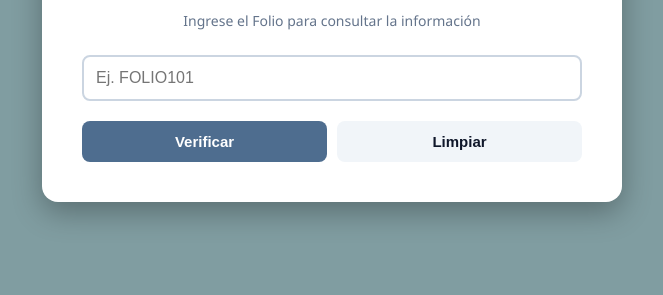
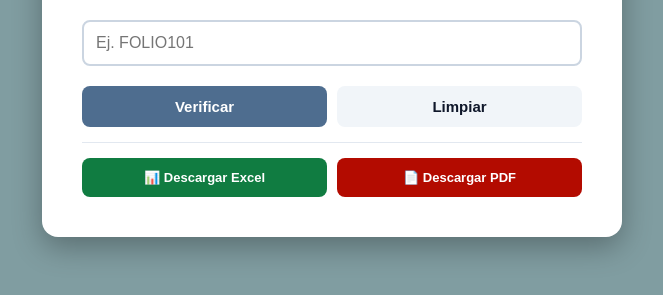
Before and after one commit to FisSLP-spec/sistema-nap, a website: page index1.html in a window 1280 px wide. Shown: the part 423-718 px from the top of the page, without its empty margins (308-971 px from the left). Drawn offline with Linux system fonts and the light colour scheme.

Commit message:
Update index1.html

```diff
--- a/index1.html
+++ b/index1.html
@@ -53,6 +53,15 @@
         .contenedor-botones {
             display: flex;
             gap: 10px;
+            margin-bottom: 15px;
+        }
+        /* Contenedor nuevo para los botones de reportes */
+        .contenedor-reportes {
+            display: flex;
+            gap: 10px;
+            border-top: 1px solid #e2e8f0;
+            padding-top: 15px;
+            margin-top: 15px;
         }
         button {
             flex: 1;
@@ -62,13 +71,14 @@
             border: none;
             border-radius: 8px;
             cursor: pointer;
+            transition: background-color 0.2s;
         }
         .btn-verificar {
             background-color: #4e6d8f !important;
             color: white;
         }
         .btn-verificar:hover {
-            background-color: #4338ca !important;
+            background-color: #3b5573 !important;
         }
 
         .btn-limpiar {
@@ -78,6 +88,25 @@
         .btn-limpiar:hover {
             background-color: #e2e8f0;
         }
+
+        /* Estilos nuevos para los botones de Excel y PDF */
+        .btn-excel {
+            background-color: #107c41 !important;
+            color: white;
+            font-size: 13px;
+        }
+        .btn-excel:hover {
+            background-color: #0b592e !important;
+        }
+        .btn-pdf {
+            background-color: #b30b00 !important;
+            color: white;
+            font-size: 13px;
+        }
+        .btn-pdf:hover {
+            background-color: #8c0800 !important;
+        }
+
         #mensaje {
             margin-top: 25px;
             padding: 15px;
@@ -102,10 +131,19 @@
             <button class="btn-limpiar" onclick="limpiarPantalla()">Limpiar</button>
         </div>
 
+        <!-- 👇 NUEVA SECCIÓN DE REPORTES 👇 -->
+        <div class="contenedor-reportes">
+            <button class="btn-excel" onclick="descargarExcel()">📊 Descargar Excel</button>
+            <button class="btn-pdf" onclick="descargarPDF()">📄 Descargar PDF</button>
+        </div>
+
         <div id="mensaje"></div>
     </div>
 
     <script>
+        // Dirección de tu servidor en internet
+        const URL_SERVIDOR = "https://sistema-nap-production.up.railway.app";
+
         // 1. Esto detecta la tecla Enter
         document.getElementById("codigoUsuario").addEventListener("keypress", function(event) {
             if (event.key === "Enter") {
@@ -116,7 +154,7 @@
 
         // 2. Esta función le pregunta a tu servidor Node.js
         async function consultarBaseDeDatos(folio) {
-            const MODO_PRUEBAS = false; // ¡Desactivado para usar el servidor real!
+            const MODO_PRUEBAS = false;
 
             if (MODO_PRUEBAS) {
                 const diccionarioCodigos = {
@@ -126,8 +164,7 @@
                 return diccionarioCodigos[folio] || { valido: false, html: "✗ Código incorrecto o no registrado." };
             } else {
                 try {
-                    // Llama a tu servidor local en el puerto 3000
-                    const respuesta = await fetch(`https://sistema-nap-production.up.railway.app/api/verificar?folio=${folio}`);
+                    const respuesta = await fetch(`${URL_SERVIDOR}/api/verificar?folio=${folio}`);
                     if (!respuesta.ok) throw new Error("Error en el servidor");
                     return await respuesta.json();
                 } catch (error) {
@@ -172,6 +209,15 @@
             cajaMensaje.innerHTML = "";
             cajaMensaje.style.display = "none";
         }
+
+        // 👇 NUEVAS FUNCIONES PARA DESCARGAR LOS REPORTES 👇
+        function descargarExcel() {
+            window.location.href = `${URL_SERVIDOR}/api/reporte/excel`;
+        }
+
+        function descargarPDF() {
+            window.location.href = `${URL_SERVIDOR}/api/reporte/pdf`;
+        }
     </script>
 
 </body>
```
